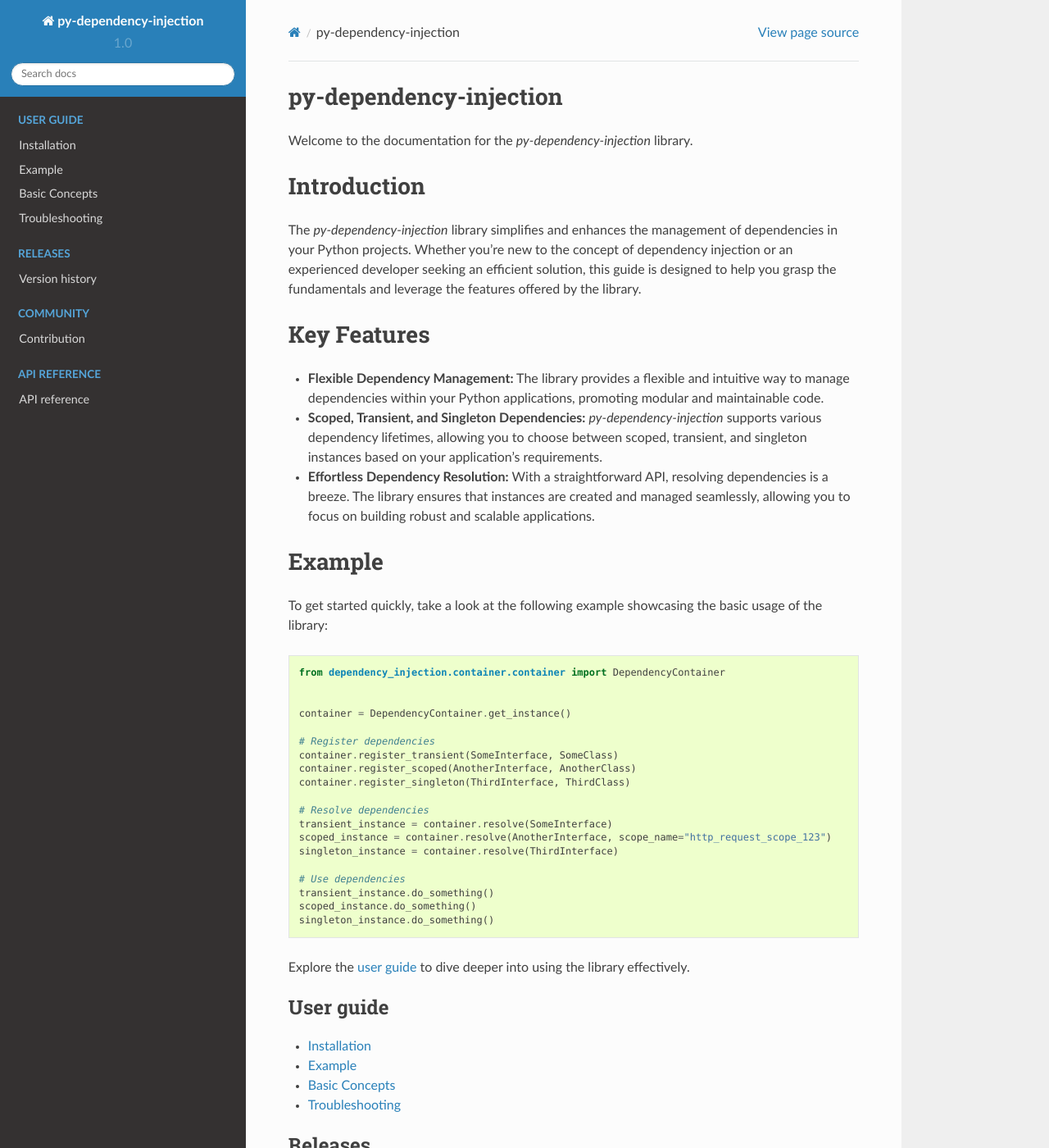
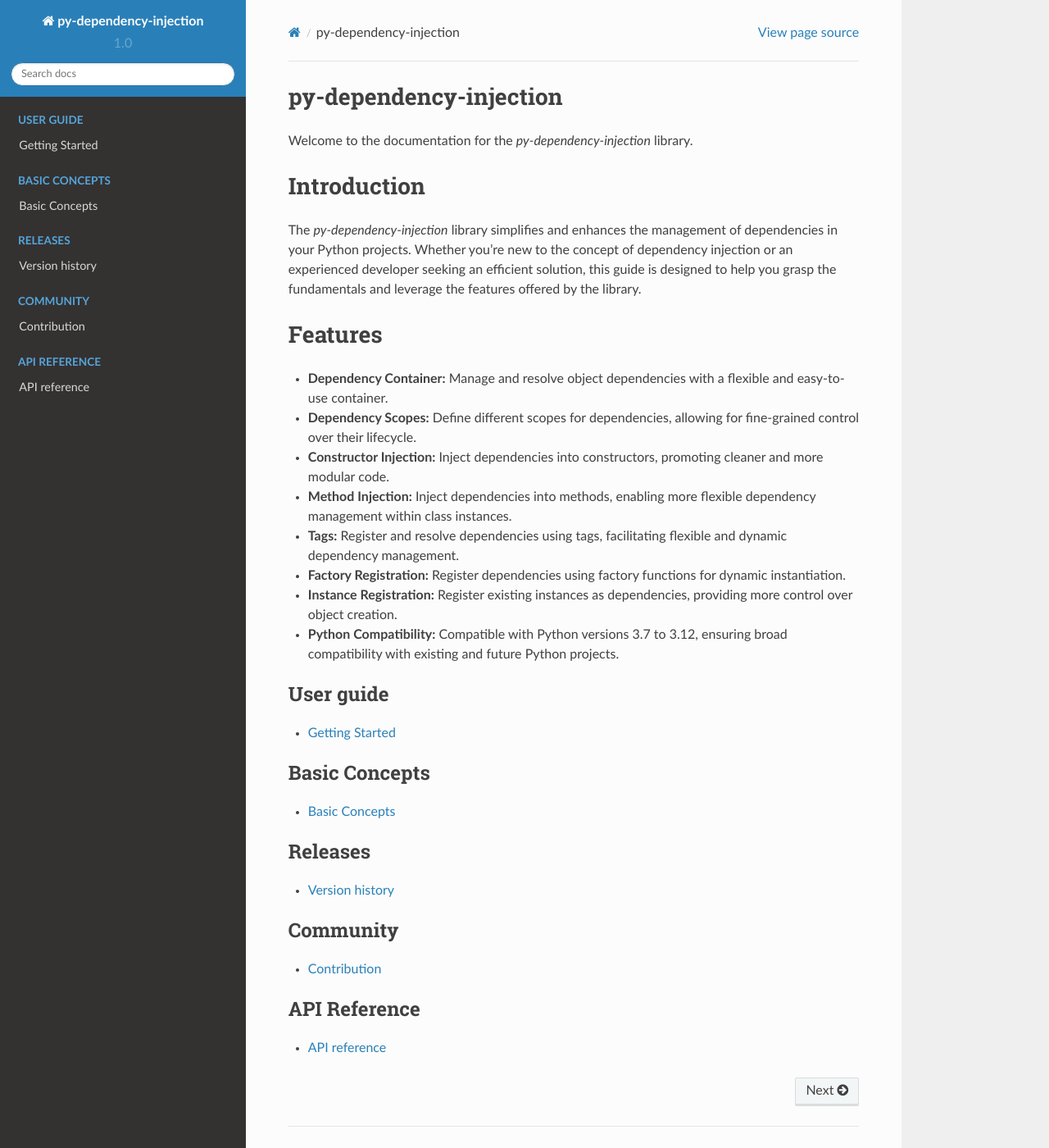
Before and after one commit to runemalm/py-dependency-injection, a Sphinx documentation site: the page built from docs/index.rst, in a window 1280 px wide and 1400 px high. Shown: the whole window at 82% size. Built offline with Sphinx 7.4.7 and the Read the Docs theme 2.0.0, drawn with Linux system fonts in a browser that asks for light colours.

```diff
--- a/docs/index.rst
+++ b/docs/index.rst
@@ -8,50 +8,31 @@ Introduction
 
 The `py-dependency-injection` library simplifies and enhances the management of dependencies in your Python projects. Whether you're new to the concept of dependency injection or an experienced developer seeking an efficient solution, this guide is designed to help you grasp the fundamentals and leverage the features offered by the library.
 
-Key Features
+Features
 ============
 
-- **Flexible Dependency Management:** The library provides a flexible and intuitive way to manage dependencies within your Python applications, promoting modular and maintainable code.
+- **Dependency Container:** Manage and resolve object dependencies with a flexible and easy-to-use container.
+- **Dependency Scopes:** Define different scopes for dependencies, allowing for fine-grained control over their lifecycle.
+- **Constructor Injection:** Inject dependencies into constructors, promoting cleaner and more modular code.
+- **Method Injection:** Inject dependencies into methods, enabling more flexible dependency management within class instances.
+- **Tags:** Register and resolve dependencies using tags, facilitating flexible and dynamic dependency management.
+- **Factory Registration:** Register dependencies using factory functions for dynamic instantiation.
+- **Instance Registration:** Register existing instances as dependencies, providing more control over object creation.
+- **Python Compatibility:** Compatible with Python versions 3.7 to 3.12, ensuring broad compatibility with existing and future Python projects.
 
-- **Scoped, Transient, and Singleton Dependencies:** `py-dependency-injection` supports various dependency lifetimes, allowing you to choose between scoped, transient, and singleton instances based on your application's requirements.
-
-- **Effortless Dependency Resolution:** With a straightforward API, resolving dependencies is a breeze. The library ensures that instances are created and managed seamlessly, allowing you to focus on building robust and scalable applications.
-
-Example
-=======
-
-To get started quickly, take a look at the following example showcasing the basic usage of the library:
-
-.. code-block:: python
-
-    from dependency_injection.container.container import DependencyContainer
-
-
-    container = DependencyContainer.get_instance()
-
-    # Register dependencies
-    container.register_transient(SomeInterface, SomeClass)
-    container.register_scoped(AnotherInterface, AnotherClass)
-    container.register_singleton(ThirdInterface, ThirdClass)
-
-    # Resolve dependencies
-    transient_instance = container.resolve(SomeInterface)
-    scoped_instance = container.resolve(AnotherInterface, scope_name="http_request_scope_123")
-    singleton_instance = container.resolve(ThirdInterface)
-
-    # Use dependencies
-    transient_instance.do_something()
-    scoped_instance.do_something()
-    singleton_instance.do_something()
-
-Explore the :doc:`user guide<gettingstarted>` to dive deeper into using the library effectively.
-
-.. gettingstarted-docs:
+.. userguide-docs:
 .. toctree::
   :maxdepth: 1
   :caption: User guide
 
-  gettingstarted
+  userguide
+
+.. concepts-docs:
+.. toctree::
+  :maxdepth: 1
+  :caption: Basic Concepts
+
+  concepts
 
 .. versionhistory-docs:
 .. toctree::
```
Also changed, not shown: README.md (+2 -2 lines), docs/concepts.rst (added, +67 -0 lines), docs/gettingstarted.rst (deleted, +0 -88 lines), docs/userguide.rst (added, +160 -0 lines), docs/versionhistory.rst (+8 -55 lines).
